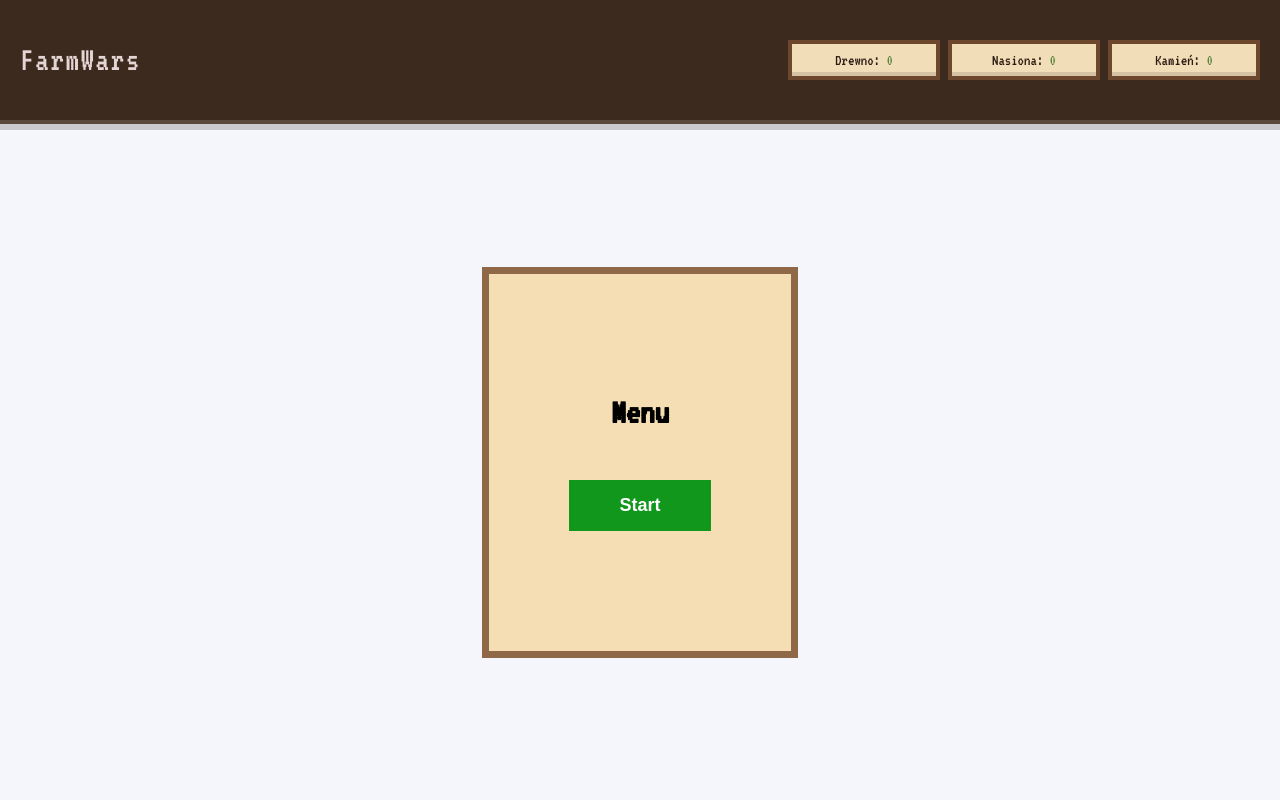
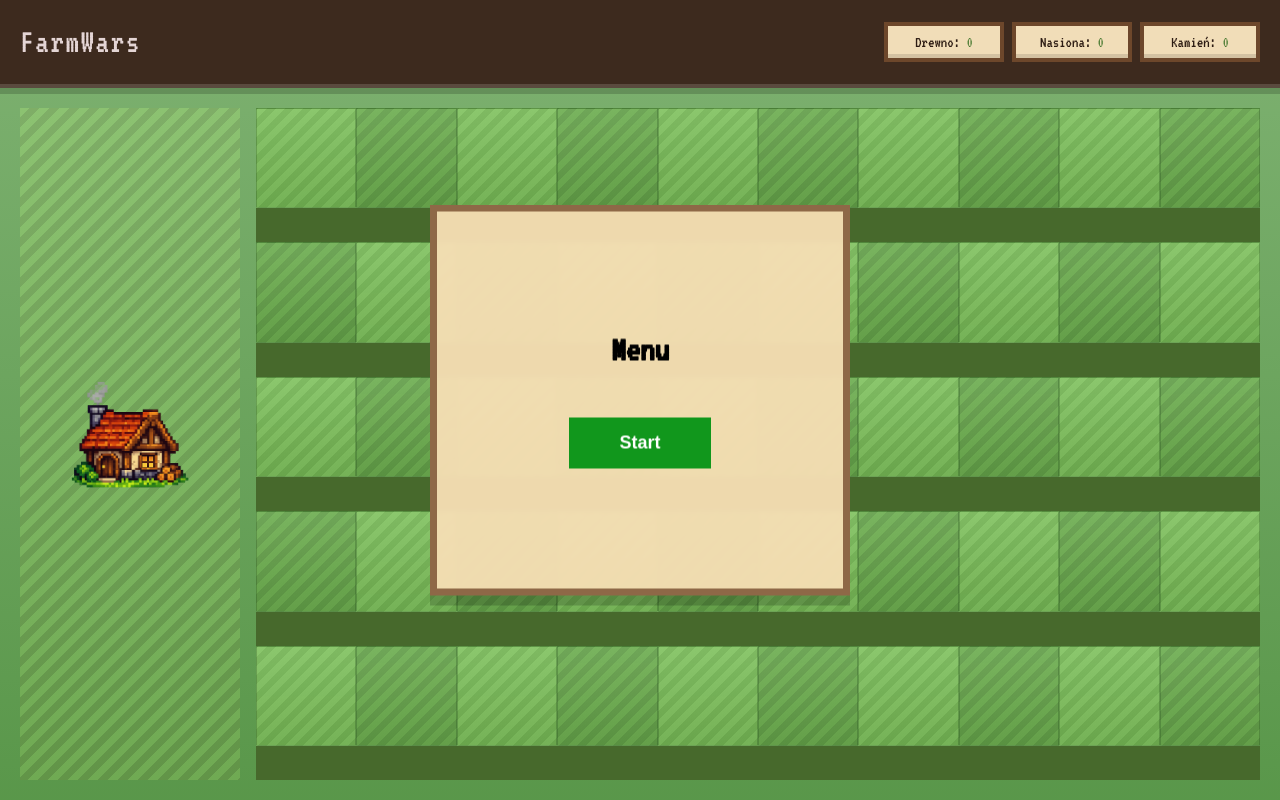
Before and after one commit to DominikZylkowski/FarmWars, a website: page index.html in a window 1280 px wide. Drawn offline with nearby package versions, Linux system fonts and the light colour scheme; files that its build step writes are made by us from their sources.

Commit message:
Siatka gry

```diff
--- a/index.html
+++ b/index.html
@@ -3,9 +3,12 @@
 <head>
 <meta charset="UTF-8">
 <meta name="viewport" content="width=device-width, initial-scale=1.0">
-<meta name="keywords" content="HTML, CSS, JavaScript">
+<meta name="keywords" content="HTML, SCSS, JavaScript">
 <meta name="author" content="Dominik Żyłkowski">
 <title>FarmWars</title>
+<link rel="icon" href="./assets/favicon/favicon.ico" sizes="any">
+<link rel="icon" type="image/png" href="./assets/favicon/favicon.png" sizes="any">
+<link rel="apple-touch-icon" href="./assets/favicon/favicon.png">
 <link rel="preconnect" href="https://fonts.googleapis.com">
 <link rel="preconnect" href="https://fonts.gstatic.com" crossorigin>
 <link href="https://fonts.googleapis.com/css2?family=VT323&display=swap" rel="stylesheet">
@@ -14,22 +17,36 @@
 
 <body>
 
-<!-- Navbar -->
-<div class="topbar">
-  <div class="topbar__logo">FarmWars</div>
+<!-- Top Bar -->
+<div class="topBar">
+  <div class="topBar__logo">FarmWars</div>
 
- <div class="topbar__resources">
-        <div class="topbar__resource">Drewno: <span class="topbar__resource-count" data-resource="wood">0</span></div>
-        <div class="topbar__resource">Nasiona: <span class="topbar__resource-count" data-resource="seeds">0</span></div>
-        <div class="topbar__resource">Kamień: <span class="topbar__resource-count" data-resource="stone">0</span></div>
+ <div class="topBar__resources">
+        <div class="topBar__resource">Drewno: <span class="topBar__resource-count" data-resource="wood">0</span></div>
+        <div class="topBar__resource">Nasiona: <span class="topBar__resource-count" data-resource="seeds">0</span></div>
+        <div class="topBar__resource">Kamień: <span class="topBar__resource-count" data-resource="stone">0</span></div>
       </div>
 </div>
 
-<!-- Menu -->
-<div class="menu">
-  <h1 class="menu__title">Menu</h1>
-  <button class="menu__button" type="button">Start</button>
+<main class="game-core">
+  <section class="game-core__stage">
+    <div class="game-board" id="gameBoard">
+      <div class="game-board__house-slot" aria-label="Miejsce na domek">
+  <img src="./assets/images/house.png" alt="Domek" />
 </div>
+      <div class="game-board__grid" id="gameGrid" aria-label="Plansza gry"></div>
+    </div>
+  </section>
+</main>
 
+    <!-- Menu -->
+    <div class="menu menu--overlay" id="gameMenu">
+      <h1 class="menu__title">Menu</h1>
+      <button class="menu__button" id="startGameButton" type="button">Start</button>
+    </div>
+  </section>
+</main>
+
+<script src="./js/main.js"></script>
 </body>
 </html>
--- /dev/null
+++ b/js/main.js
@@ -0,0 +1,55 @@
+const GAME_CONFIG = {
+  rows: 5,
+  columns: 10,
+  tileClassNames: ['game-tile--light', 'game-tile--dark']
+};
+
+function createTile(rowIndex, columnIndex) {
+  const tile = document.createElement('div');
+  const variantIndex = (rowIndex + columnIndex) % GAME_CONFIG.tileClassNames.length;
+
+  tile.className = `game-tile ${GAME_CONFIG.tileClassNames[variantIndex]}`;
+  tile.dataset.row = String(rowIndex);
+  tile.dataset.column = String(columnIndex);
+
+  return tile;
+}
+
+function renderBoard() {
+  const gridElement = document.getElementById('gameGrid');
+
+  if (!gridElement) {
+    return;
+  }
+
+  gridElement.style.gridTemplateColumns = `repeat(${GAME_CONFIG.columns}, minmax(0, 1fr))`;
+  gridElement.style.gridTemplateRows = `repeat(${GAME_CONFIG.rows}, minmax(0, 1fr))`;
+  gridElement.innerHTML = '';
+
+  for (let rowIndex = 0; rowIndex < GAME_CONFIG.rows; rowIndex += 1) {
+    for (let columnIndex = 0; columnIndex < GAME_CONFIG.columns; columnIndex += 1) {
+      gridElement.appendChild(createTile(rowIndex, columnIndex));
+    }
+  }
+}
+
+function bindMenu() {
+  const startButton = document.getElementById('startGameButton');
+  const menuElement = document.getElementById('gameMenu');
+
+  if (!startButton || !menuElement) {
+    return;
+  }
+
+  startButton.addEventListener('click', () => {
+    menuElement.classList.add('is-hidden');
+    menuElement.hidden = true;
+  });
+}
+
+function bootstrapGame() {
+  renderBoard();
+  bindMenu();
+}
+
+document.addEventListener('DOMContentLoaded', bootstrapGame);
--- a/styles/scss/_variables.scss
+++ b/styles/scss/_variables.scss
@@ -8,6 +8,15 @@ $topbar-text-color: #e4d5d5;
 $color-topbar-bg: #3d2a1e;
 $color-topbar-border: #5a4a3e;
 $layout-topbar-height: 88px;
+
+// PLANSZA GRY
+$color-game-bg: #5d9d4d;
+$color-field-border: #5a7d35;
+$color-grid-outline: #47692c;
+$color-field-light: #79b85a;
+$color-field-dark: #6aa14e;
+$house-slot-width: 220px;
+$tile-min-height: 96px;
 
 // PANEL / MENU
 $panel-color: #f5deb3;
@@ -26,3 +35,15 @@ $space-2: 8px;
 $space-3: 12px;
 $space-4: 16px;
 $space-5: 20px;
+
+// SKALOWANIE PLANSZY
+$board-scale-desktop: 1;
+$board-scale-tablet: 0.78;
+$board-scale-mobile: 0.58;
+
+$house-slot-width-base: 220px;
+$house-size-base: 300px;
+$tile-min-height-base: 96px;
+
+$breakpoint-tablet: 1024px;
+$breakpoint-mobile: 768px;
--- a/styles/scss/main.scss
+++ b/styles/scss/main.scss
@@ -1,8 +1,16 @@
 @use 'variables' as *;
 
+* {
+  box-sizing: border-box;
+}
+
+html,
 body {
   margin: 0;
-  height: 100vh;
+  min-height: 100vh;
+}
+
+body {
   background: $bg-color;
   color: $text-color;
   font-family: 'VT323', monospace;
@@ -10,8 +18,8 @@ body {
   flex-direction: column;
 }
 
-/* TOPBAR*/
-.topbar {
+/* TOPBAR */
+.topBar {
   color: $topbar-text-color;
   position: sticky;
   top: 0;
@@ -65,17 +73,124 @@ body {
   }
 }
 
+/* OBSZAR GRY */
+.game-core {
+  flex: 1;
+  min-height: 0;
+
+  &__stage {
+    position: relative;
+    width: 100%;
+    min-height: calc(100vh - #{$layout-topbar-height});
+    padding: $space-5;
+    overflow: hidden;
+    background:
+      linear-gradient(180deg, rgba(255, 255, 255, 0.18), rgba(0, 0, 0, 0.04)),
+      $color-game-bg;
+  }
+}
+
+.game-board {
+  width: 100%;
+  min-height: calc(100vh - #{$layout-topbar-height} - (#{$space-5} * 2));
+  display: grid;
+  grid-template-columns: calc(#{$house-slot-width-base} * var(--board-scale)) 1fr;
+  gap: calc(#{$space-4} * var(--board-scale));
+  align-items: stretch;
+
+  &__house-slot {
+    position: relative;
+    display: flex;
+    align-items: center;
+    justify-content: center;
+    min-height: 100%;
+    padding: calc(#{$space-3} * var(--board-scale));
+    background:
+      linear-gradient(180deg, rgba(255, 255, 255, 0.14), rgba(0, 0, 0, 0.08)),
+      linear-gradient(
+        135deg,
+        $color-field-light 25%,
+        $color-field-dark 25%,
+        $color-field-dark 50%,
+        $color-field-light 50%,
+        $color-field-light 75%,
+        $color-field-dark 75%,
+        $color-field-dark 100%
+      );
+    background-size: 100% 100%, 20px 20px;
+
+    img {
+      width: min(100%, calc(#{$house-size-base} * var(--board-scale)));
+      aspect-ratio: 1 / 1;
+      height: auto;
+      display: block;
+      object-fit: contain;
+    }
+  }
+
+  &__grid {
+    display: grid;
+    gap: 0;
+    align-content: stretch;
+    justify-content: stretch;
+    background: $color-grid-outline;
+  }
+}
+
+:root {
+  --board-scale: #{$board-scale-desktop};
+}
+
+.game-tile {
+  position: relative;
+  min-width: 0;
+
+  aspect-ratio: 1 / 1;
+
+  border: 1px solid rgba(32, 74, 25, 0.28);
+  background:
+    linear-gradient(180deg, rgba(255, 255, 255, 0.09), rgba(0, 0, 0, 0.08)),
+    linear-gradient(135deg, var(--tile-a) 25%, var(--tile-b) 25%, var(--tile-b) 50%, var(--tile-a) 50%, var(--tile-a) 75%, var(--tile-b) 75%, var(--tile-b) 100%);
+  background-size: 100% 100%, 18px 18px;
+
+  &--light {
+    --tile-a: #7fc15e;
+    --tile-b: #72b352;
+  }
+
+  &--dark {
+    --tile-a: #6cad4f;
+    --tile-b: #619d47;
+  }
+}
+
 /* MENU */
 .menu {
   background: $panel-color;
   padding: 120px 80px;
   text-align: center;
   border: 7px solid $border-color;
-  margin: auto;
   display: flex;
   flex-direction: column;
   align-items: center;
   justify-content: center;
+  box-shadow: 0 10px 0 rgba(0, 0, 0, 0.18);
+
+  &--overlay {
+    position: absolute;
+    top: 50%;
+    left: 50%;
+    z-index: 20;
+    width: min(420px, calc(100% - (#{$space-5} * 2)));
+    margin: 0;
+    background: rgba(245, 222, 179, 0.96);
+    backdrop-filter: blur(2px);
+    transform: translate(-50%, -50%);
+  }
+
+  &.is-hidden {
+    display: none;
+  }
 
   &__title {
     margin: 0;
@@ -94,7 +209,7 @@ body {
     cursor: pointer;
 
     &:hover {
-      background: lighten($primary-color, 10%);
+      background: $primary-color;
       box-shadow: 0 4px 8px rgba(28, 155, 85, 0.4);
       transform: translateY(-5px);
     }
@@ -105,3 +220,28 @@ body {
     }
   }
 }
+
+@media (max-width: $breakpoint-tablet) {
+  :root {
+    --board-scale: #{$board-scale-tablet};
+  }
+
+  .game-core__stage {
+    padding: 14px;
+  }
+}
+
+@media (max-width: $breakpoint-mobile) {
+  :root {
+    --board-scale: #{$board-scale-mobile};
+  }
+
+  .game-board {
+    grid-template-columns: 1fr;
+    grid-template-rows: auto 1fr;
+  }
+
+  .game-board__house-slot {
+    min-height: calc(160px * var(--board-scale));
+  }
+}
```
Also changed, not shown: assets/favicon/favicon.ico (added), assets/favicon/favicon.png (added), assets/images/house.png (added).
